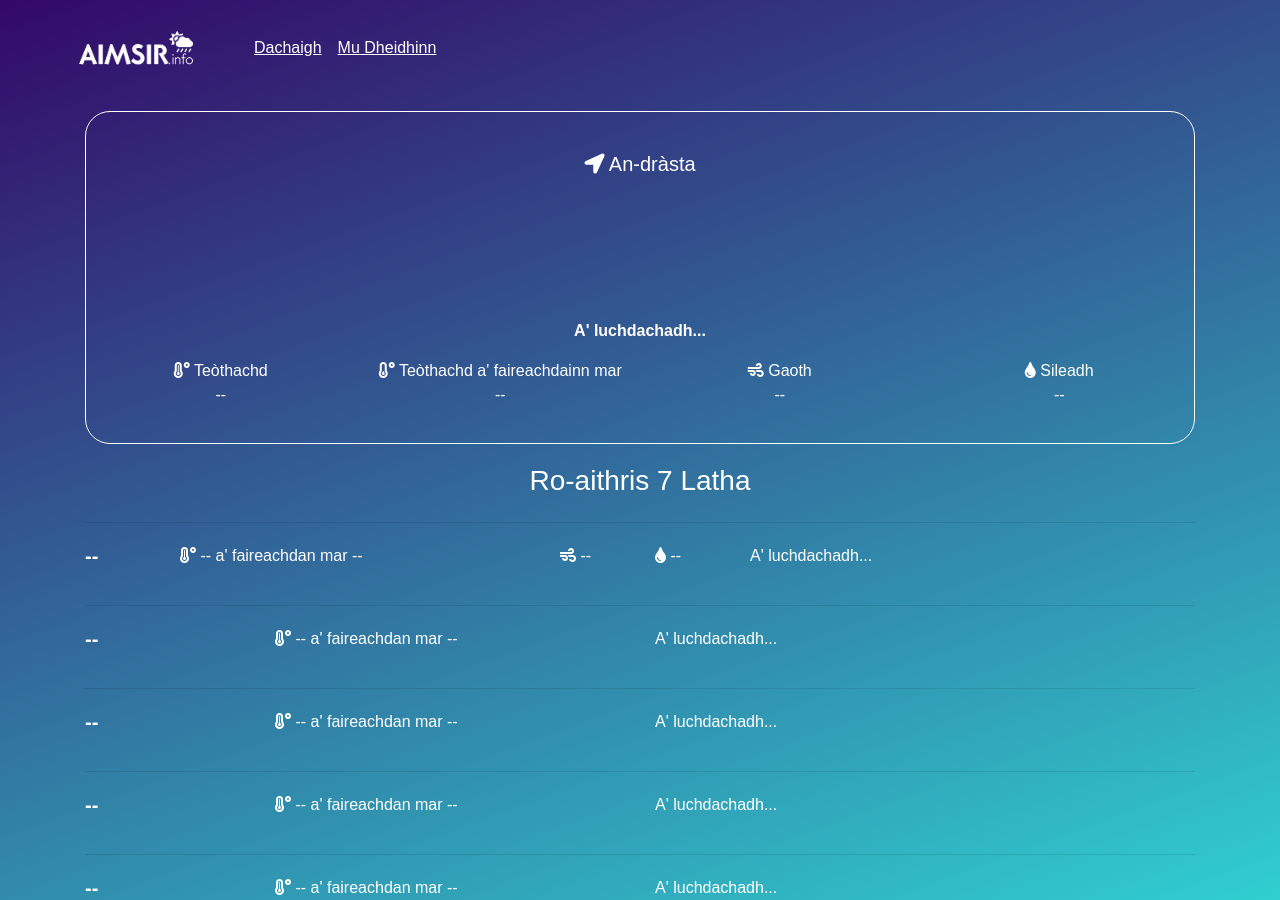
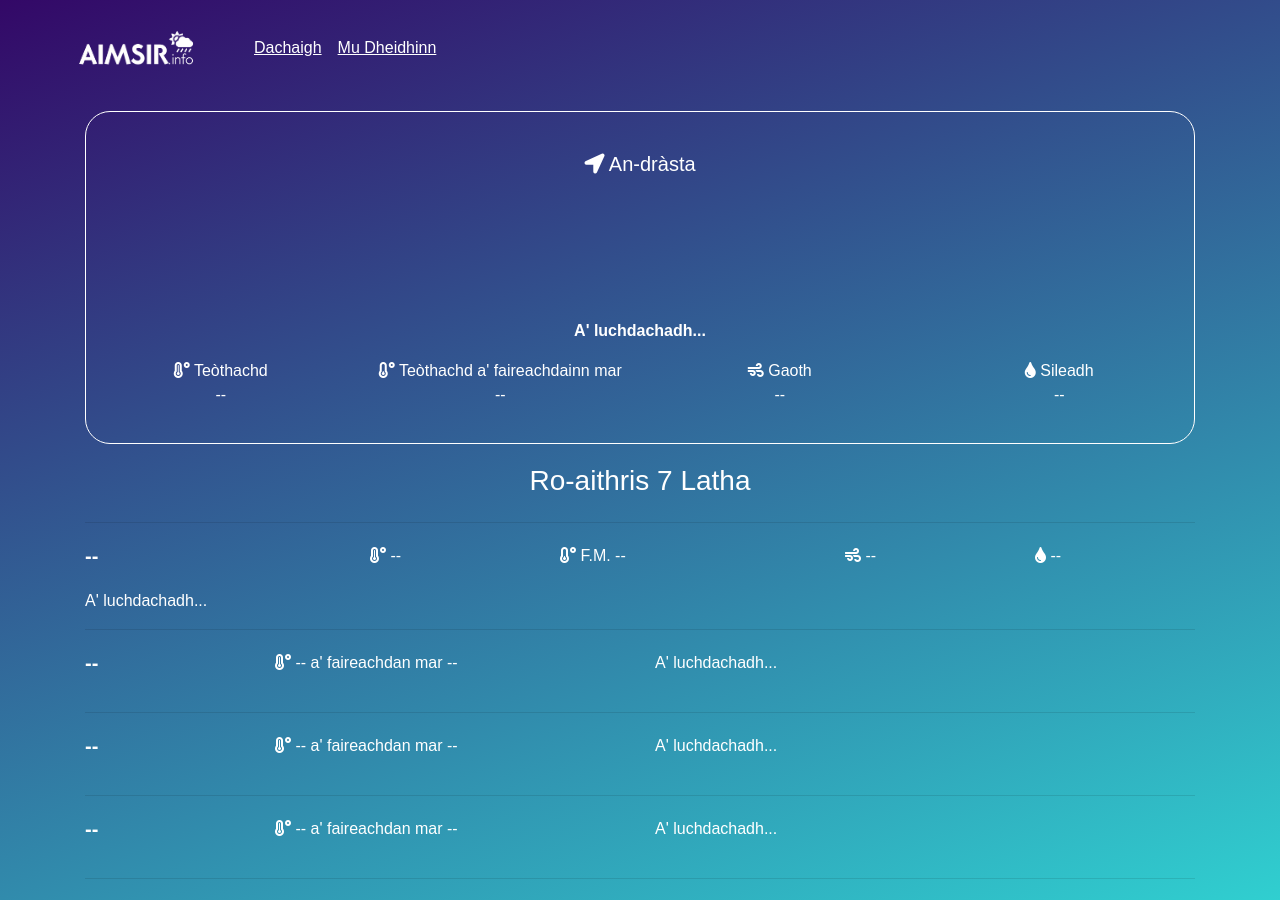
Before and after one commit to angeidheal/aimsir, a Jekyll site: the page built from index.html, in a window 1280 px wide and 900 px high. Built offline with Jekyll 4.4.1, drawn with Linux system fonts in a browser that asks for light colours; nearby versions of some CDN libraries; a script that is not in the unit is left out.

Commit message:
Update index.html

```diff
--- a/index.html
+++ b/index.html
@@ -41,19 +41,24 @@ title: Dachaigh
     <hr/>
 
       <div class="row daily-summary day-1">
-        <div class="col-md-1">
+        <div class="col-md-3">
           <h5><span class="day-1-day">--</span></h5>
         </div>
-        <div class="col-md-4">
-          <p><strong><i class="fas fa-temperature-high"></i></strong> <span class="day-1-temp">--</span> a' faireachdan mar <span class="day-1-app-temp">--</span></p>
+        <div class="col-md-2">
+          <p><strong><i class="fas fa-temperature-high"></i></strong> <span class="day-1-temp">--</span>
         </div>
-        <div class="col-md-1">
+        <div class="col-md-3">
+          <p><strong><i class="fas fa-temperature-low"></i></strong> F.M. <span class="day-1-app-temp">--</span></p>
+        </div>
+        <div class="col-md-2">
           <p><i class="fas fa-wind"></i> <span class="day-1-wind">--</span></p>
         </div>
-        <div class="col-md-1">
+        <div class="col-md-2">
           <p><i class="fas fa-tint"></i> <span class="day-1-precip">--</span></p>
         </div>
-        <div class="col-md-5 day-1-summary">
+      </div>
+      <div class="row day-1">
+        <div class="col-md-12 day-1-summary">
           A' luchdachadh...
         </div>
       </div>
```
